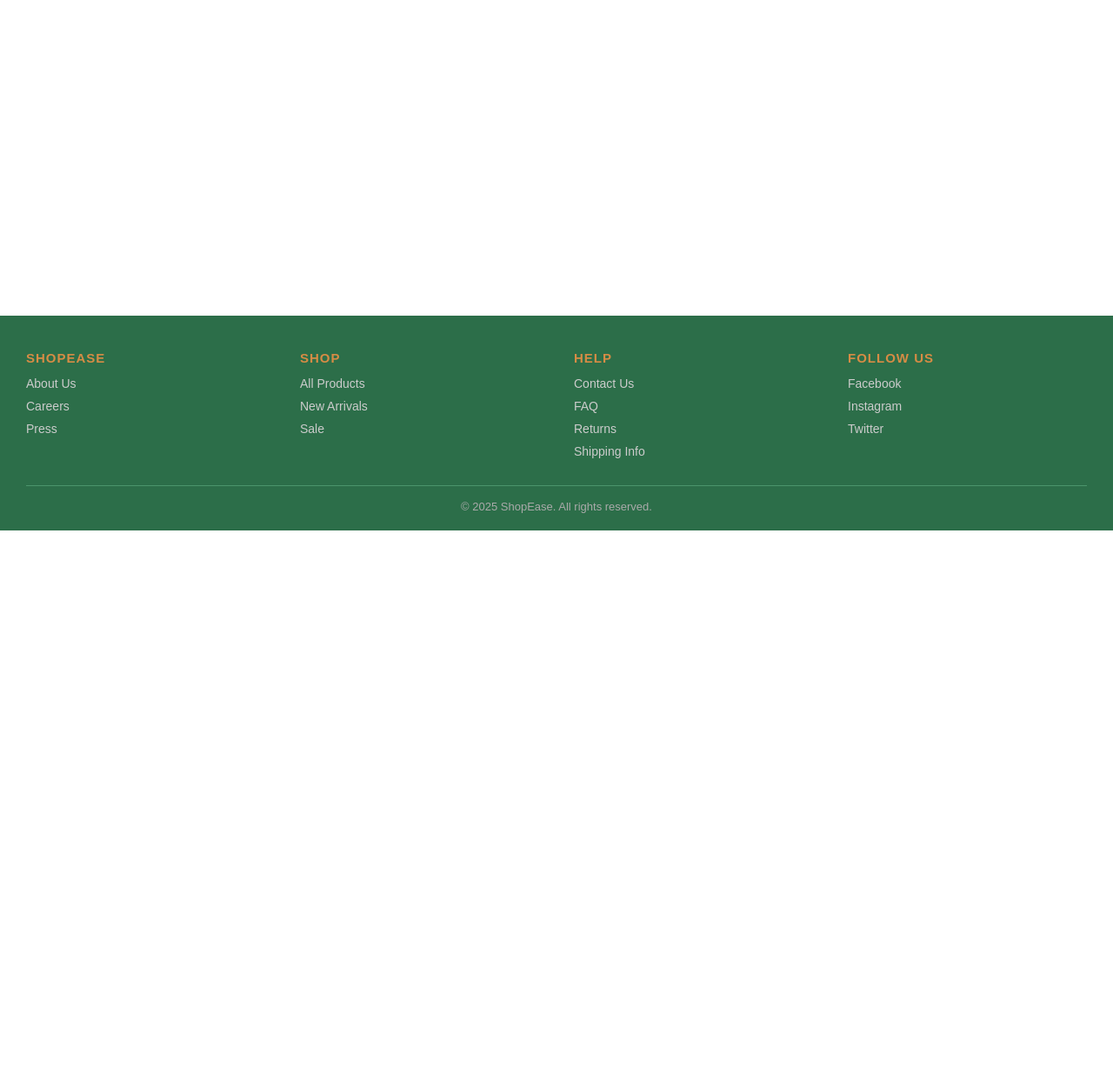
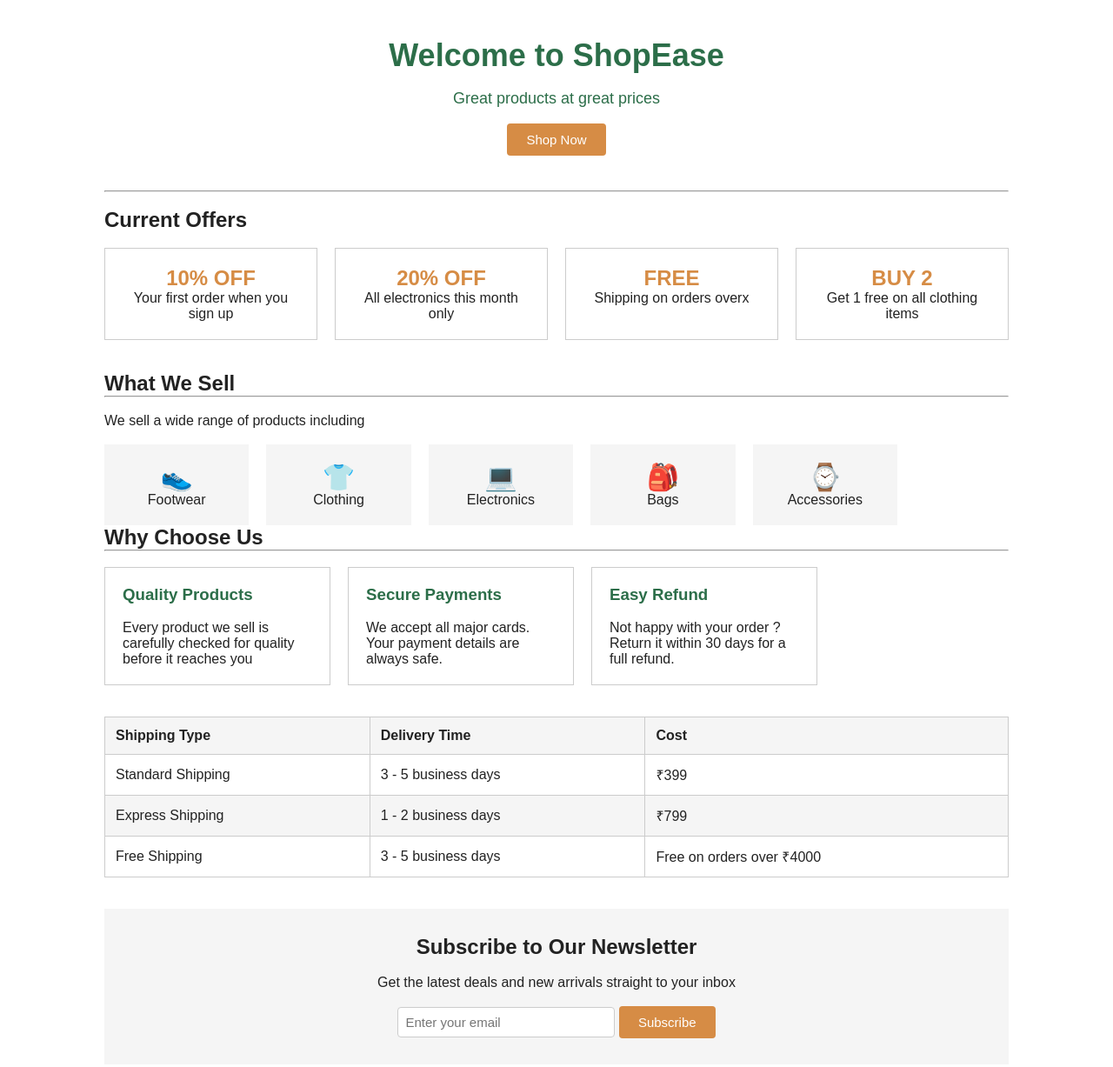
Before and after one commit to Abishek-DevOps-Engineer/ecommerce-website, a plain HTML site: page index.html in a window 1280 px wide. Shown: the part 152-1379 px from the top of the page at 87% size. Before the commit the page ends 800 px from the top, so only its background shows below. Drawn offline with Linux system fonts and the light colour scheme.

Commit message:
Home page changes

```diff
--- a/index.html
+++ b/index.html
@@ -44,7 +44,138 @@
   ========================================= -->
   <main>
 
-    <!-- Add your home page content below -->
+    <div style="text-align: center;padding: 40px 0;">
+      <h1 style="font-size: 36px;color: #2c6e49;">
+        Welcome to ShopEase
+      </h1>
+      <br>
+      <p style="font-size: 18px;color:#2c6e49;">Great products at great prices</p>
+      <br>
+      <a href="pages/shop.html" class="btn">Shop Now</a>
+    </div>
+    <hr>
+    <br>
+    <h2>Current Offers</h2>
+    <br>
+
+    <div style="display: flex; gap: 20px;">
+      <div style="border:1px solid #cccccc; padding: 20px;width: 25%;
+      text-align: center;">
+      <h2 style="color: #d68c45;">10% OFF</h2>
+      <p>Your first order when you sign up</p>
+      </div>
+      <div style="border:1px solid #cccccc; padding: 20px;width: 25%;
+      text-align: center;">
+        <h2 style="color: #d68c45;">20% OFF</h2>
+        <p>All electronics this month only</p>
+      </div>
+      <div style="border:1px solid #cccccc; padding: 20px;width: 25%;
+      text-align: center;">
+        <h2 style="color: #d68c45;">FREE</h2>
+        <p>Shipping on orders overx</p>
+      </div>
+
+      <div style="border:1px solid #cccccc; padding: 20px;width: 25%;
+      text-align: center;">
+        <h2 style="color: #d68c45;">BUY 2</h2>
+        <p>Get 1 free on all clothing items</p>
+      </div>
+    </div>
+        <br><br>
+
+      <h2>What We Sell</h2>
+      <hr>
+      <br>
+      <p>We sell a wide range of products including</p>
+      <br>
+
+    <div style="display: flex; gap: 20px;">
+      <div style="background-color: #f5f5f5; padding: 20px;width: 16%;
+      text-align: center;
+      ">
+      <p style="font-size: 30px;">👟</p>
+      <p>Footwear</p>
+      </div>
+      <div style="background-color: #f5f5f5; padding: 20px; width: 16%; text-align: center;">
+        <p style="font-size: 30px;">👕</p>
+        <p>Clothing</p>
+      </div>
+      <div style="background-color: #f5f5f5; padding: 20px; width: 16%; text-align: center;">
+        <p style="font-size: 30px;">💻</p>
+        <p>Electronics</p>
+      </div>
+      <div style="background-color: #f5f5f5; padding: 20px; width: 16%; text-align: center;">
+        <p style="font-size: 30px;">🎒</p>
+        <p>Bags</p>
+      </div>
+      <div style="background-color: #f5f5f5; padding: 20px; width: 16%; text-align: center;">
+        <p style="font-size: 30px;">⌚</p>
+        <p>Accessories</p>
+      </div>
+    </div>
+
+    <h2>Why Choose Us</h2>
+    <hr>
+    <br>
+
+    <div style="display: flex; gap: 20px;">
+      <div style="border: 1px solid #cccccc; padding: 20px; width: 25%;">
+        <h3 style="color: #2c6e49;">Quality Products</h3>
+        <br>
+        <p>Every product we sell is carefully checked for quality before it reaches you</p>
+      </div>
+      <div style="border: 1px solid #cccccc; padding: 20px; width: 25%;">
+        <h3 style="color: #2c6e49;"> Secure Payments</h3>
+        <br>
+        <p>We accept all major cards. Your payment details are always safe.</p>
+      </div>
+            <div style="border: 1px solid #cccccc; padding: 20px; width: 25%;">
+        <h3 style="color: #2c6e49;">Easy Refund</h3>
+        <br>
+        <p>Not happy with your order ? Return it within 30 days for a full refund.</p>
+      </div>
+    </div>
+    <br><br>
+
+    <table style="width: 100%; border-collapse: collapse;">
+      <tr style="background-color: #f5f5f5;">
+        <th style="border: 1px solid #cccccc; padding: 12px; text-align: left;">Shipping Type</th>
+        <th style="border: 1px solid #cccccc; padding: 12px; text-align: left;">Delivery Time</th>
+        <th style="border: 1px solid #cccccc; padding: 12px; text-align: left;">Cost</th>
+      </tr>
+      <tr>
+        <td style="border: 1px solid #cccccc; padding: 12px;">Standard Shipping</td>
+        <td style="border: 1px solid #cccccc; padding: 12px;">3 - 5 business days</td>
+        <td style="border: 1px solid #cccccc; padding: 12px;">₹399</td>
+      </tr>
+      <tr style="background-color: #f5f5f5;">
+        <td style="border: 1px solid #cccccc; padding: 12px;">Express Shipping</td>
+        <td style="border: 1px solid #cccccc; padding: 12px;">1 - 2 business days</td>
+        <td style="border: 1px solid #cccccc; padding: 12px;">₹799</td>
+      </tr>
+      <tr>
+        <td style="border: 1px solid #cccccc; padding: 12px;">Free Shipping</td>
+        <td style="border: 1px solid #cccccc; padding: 12px;">3 - 5 business days</td>
+        <td style="border: 1px solid #cccccc; padding: 12px;">Free on orders over ₹4000</td>
+      </tr>
+    </table>
+
+
+
+    <br><br>
+    <div style="background-color: #f5f5f5; padding: 30px; text-align: center;">
+      <h2>Subscribe to Our Newsletter</h2>
+      <br>
+      <p>Get the latest deals and new arrivals straight to your inbox</p>
+      <br>
+      <form>
+        <input type="email" placeholder="Enter your email" style="padding: 8px;width: 250px;">
+        <button type="submit" class="btn">Subscribe</button>
+      </form>
+
+    </div>
+
+
 
   </main>
   <!-- ========================================
```
